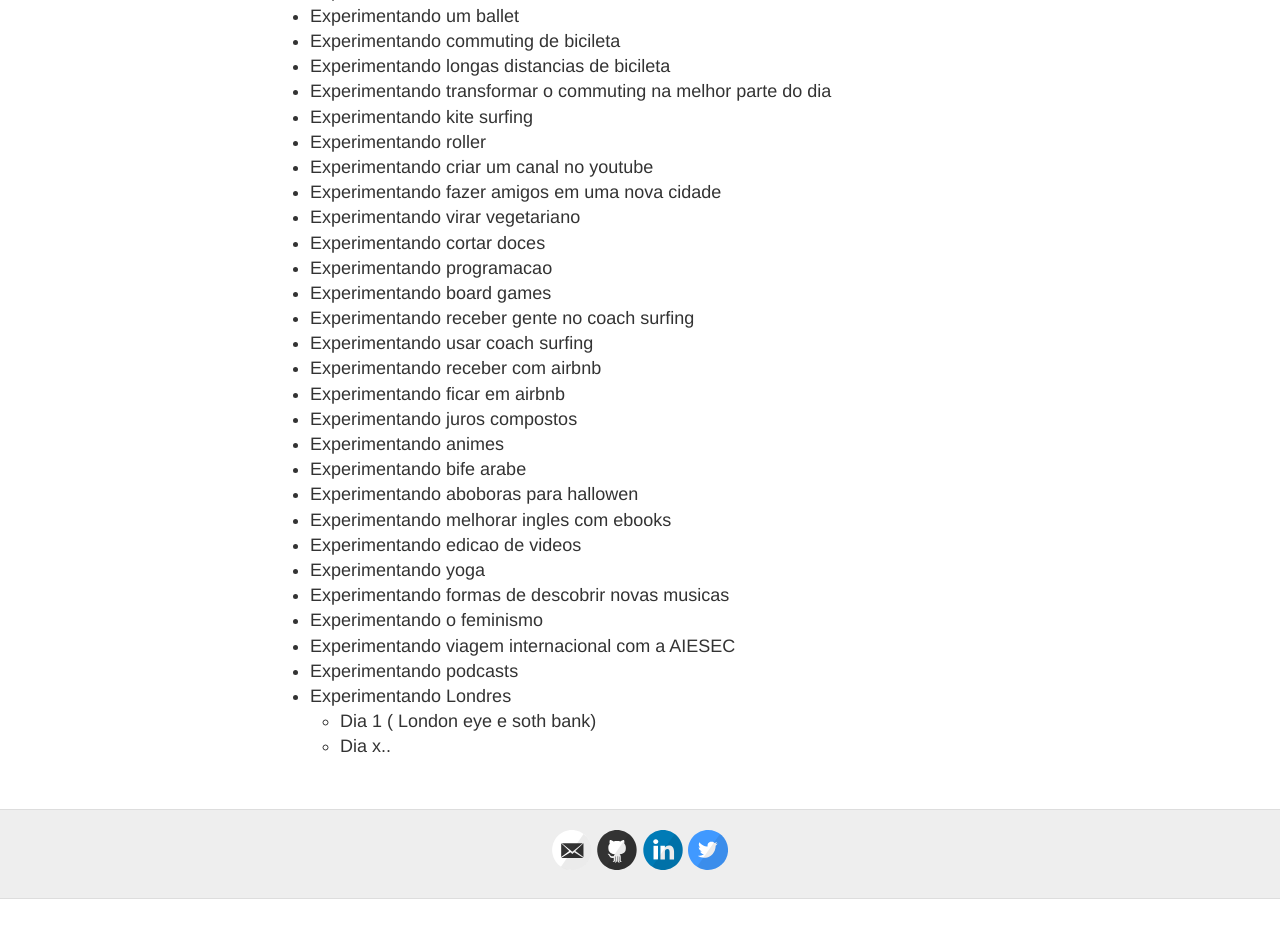
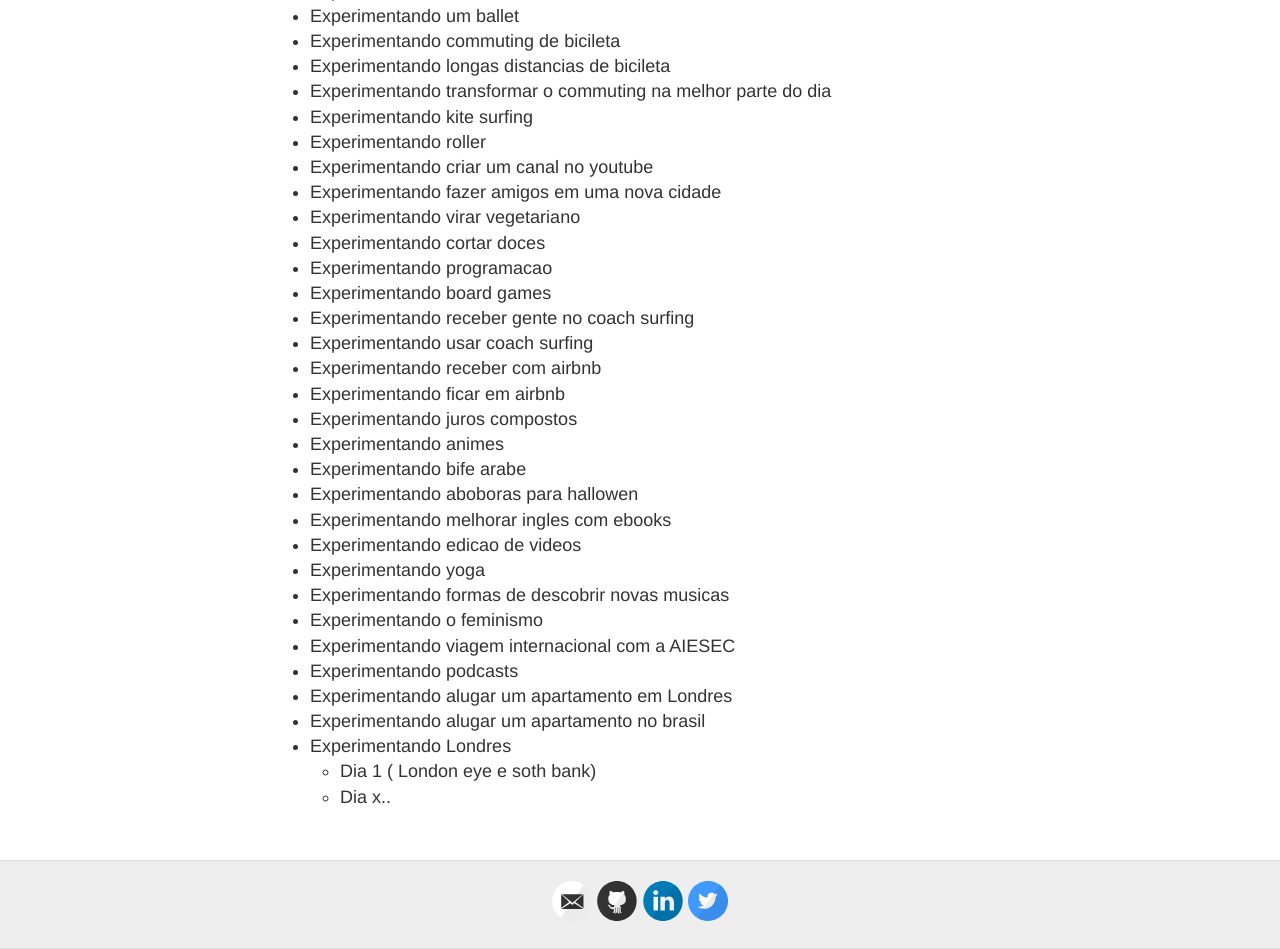
Before and after one commit to rafaelaudy/rafaelaudy.github.io, a Jekyll site: the page built from youtube.md, in a window 1280 px wide. Shown: the part 442-1391 px from the top of the page. Built offline with Jekyll 4.4.1, drawn with Linux system fonts in a browser that asks for light colours; our own code applies the rules of GitHub Pages for plain Markdown files; Markdown is read by kramdown in place of the engine named in the settings; before the commit the page ends 1341 px from its top, so only the background shows below that.

Commit message:
Update youtube.md

```diff
--- a/youtube.md
+++ b/youtube.md
@@ -34,6 +34,8 @@ IDEAS FOR VIDEOS
 - Experimentando o feminismo
 - Experimentando viagem internacional com a AIESEC
 - Experimentando podcasts
+- Experimentando alugar um apartamento em Londres
+- Experimentando alugar um apartamento no brasil
 - Experimentando Londres
 	- Dia 1 ( London eye e soth bank)
 	- Dia x..
```
